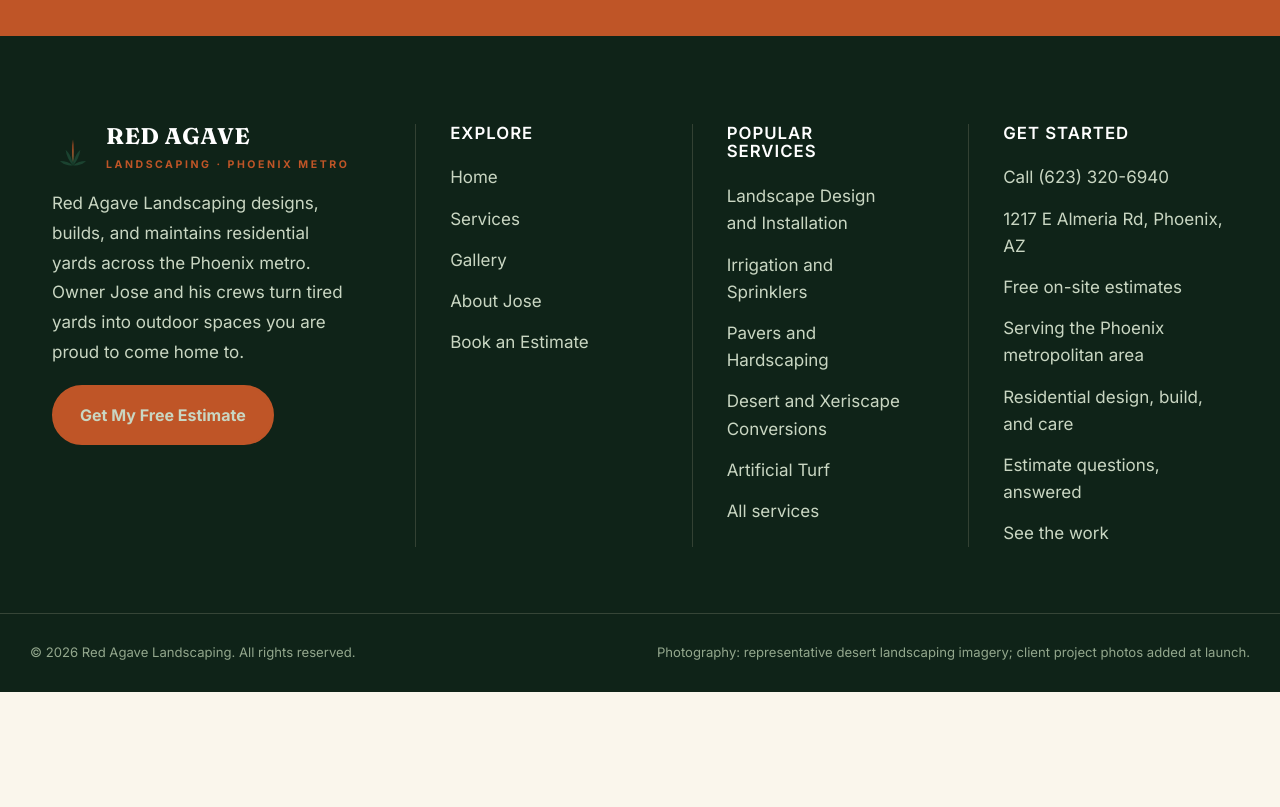
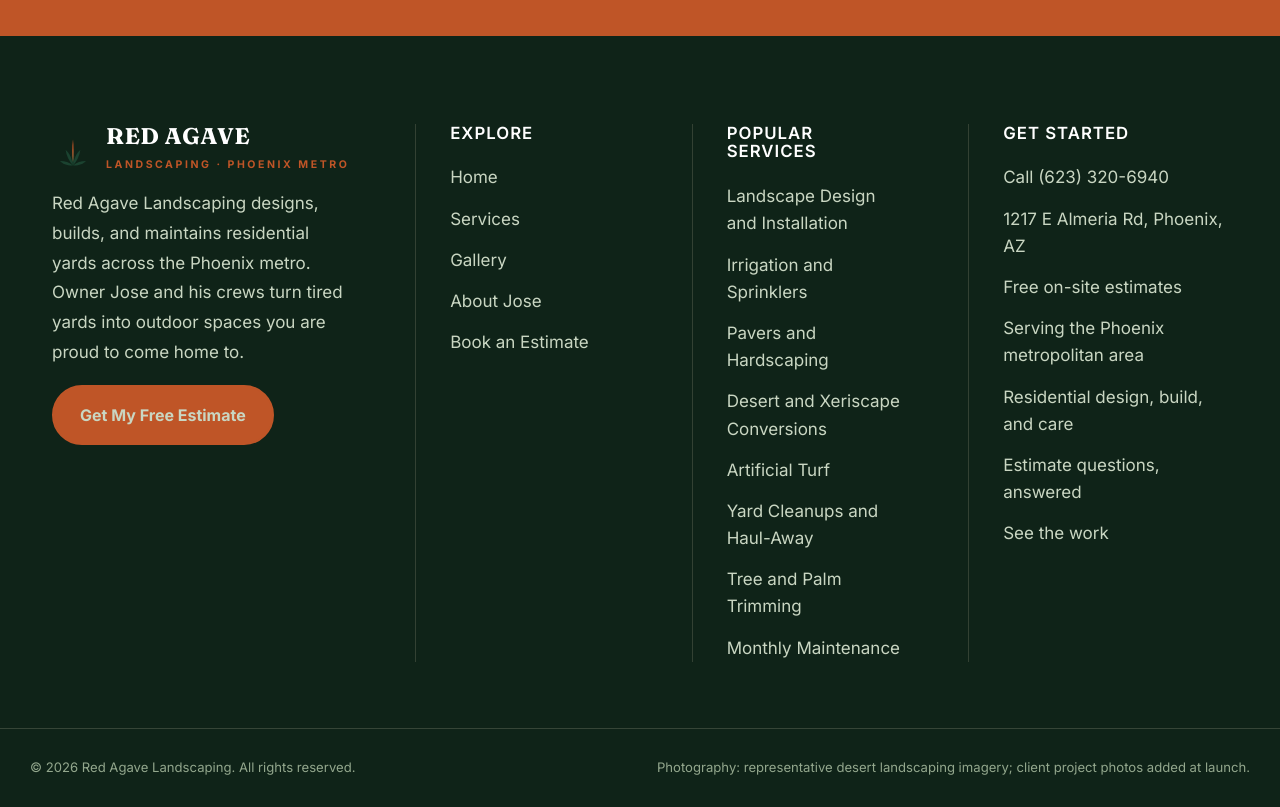
Before and after one commit to Nanadoum81/red-agave-landscaping, a plain HTML site: page about.html in a window 1280 px wide. Shown: the part 2760-3567 px from the top of the page. Before the commit the page ends 3452 px from the top, so only its background shows below. Drawn offline with Linux system fonts and the light colour scheme.

```diff
--- a/about.html
+++ b/about.html
@@ -144,18 +144,20 @@
         <li><a href="book.html">Book an Estimate</a></li>
       </ul>
     </nav>
-    <nav aria-label="Popular services">
+    <nav aria-label="Popular services" class="footer-services">
       <h3>POPULAR SERVICES</h3>
       <ul>
-          <li><a href="services.html#design">Landscape Design and Installation</a></li>
-          <li><a href="services.html#irrigation">Irrigation and Sprinklers</a></li>
-          <li><a href="services.html#hardscaping">Pavers and Hardscaping</a></li>
-          <li><a href="services.html#xeriscape">Desert and Xeriscape Conversions</a></li>
-          <li><a href="services.html#turf">Artificial Turf</a></li>
-        <li><a href="services.html">All services</a></li>
+        <li><a href="services.html#design">Landscape Design and Installation</a></li>
+        <li><a href="services.html#irrigation">Irrigation and Sprinklers</a></li>
+        <li><a href="services.html#hardscaping">Pavers and Hardscaping</a></li>
+        <li><a href="services.html#xeriscape">Desert and Xeriscape Conversions</a></li>
+        <li><a href="services.html#turf">Artificial Turf</a></li>
+        <li><a href="services.html#cleanups">Yard Cleanups and Haul-Away</a></li>
+        <li><a href="services.html#trees">Tree and Palm Trimming</a></li>
+        <li><a href="services.html#maintenance">Monthly Maintenance</a></li>
       </ul>
     </nav>
-    <div>
+    <div class="footer-start">
       <h3>GET STARTED</h3>
       <ul>
         <li><a href="tel:+16233206940">Call (623) 320-6940</a></li>
```
Also changed, not shown: book.html (+10 -8 lines), gallery.html (+10 -8 lines), index.html (+10 -8 lines), services.html (+10 -8 lines).
